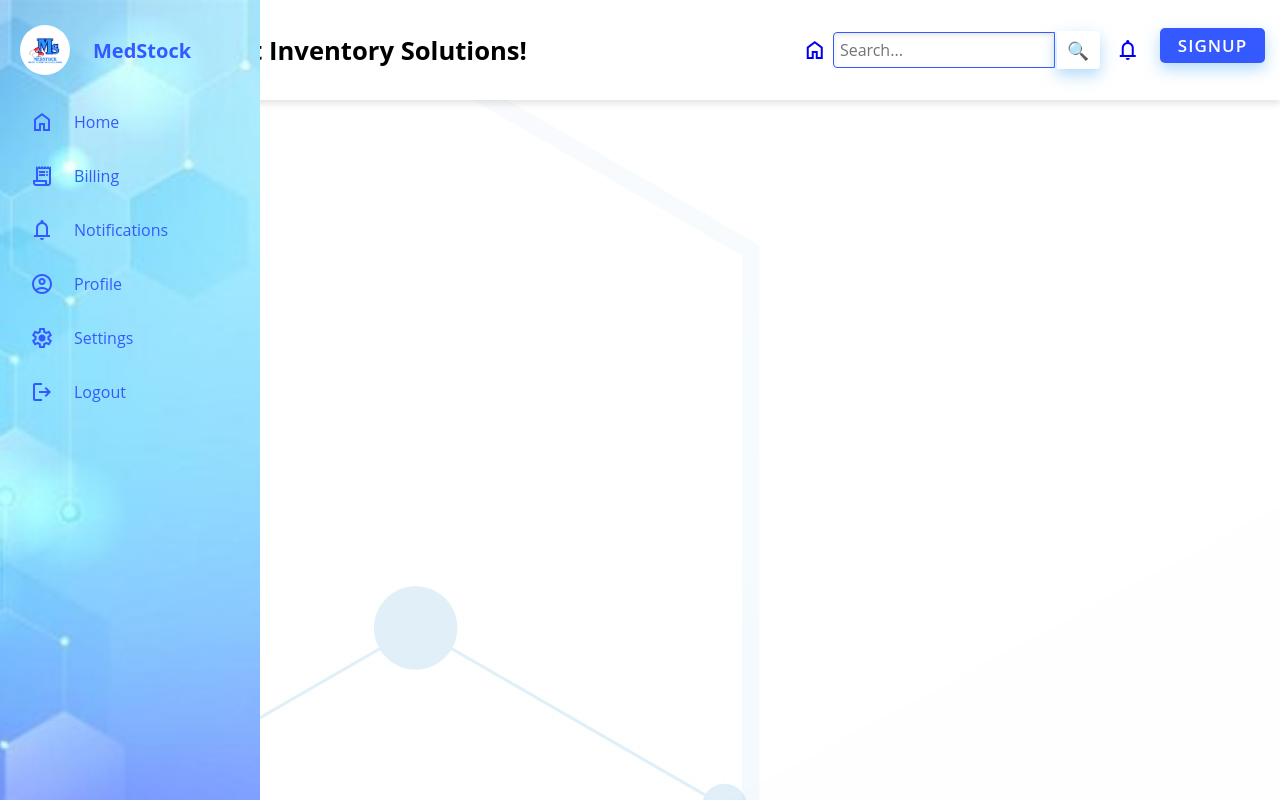
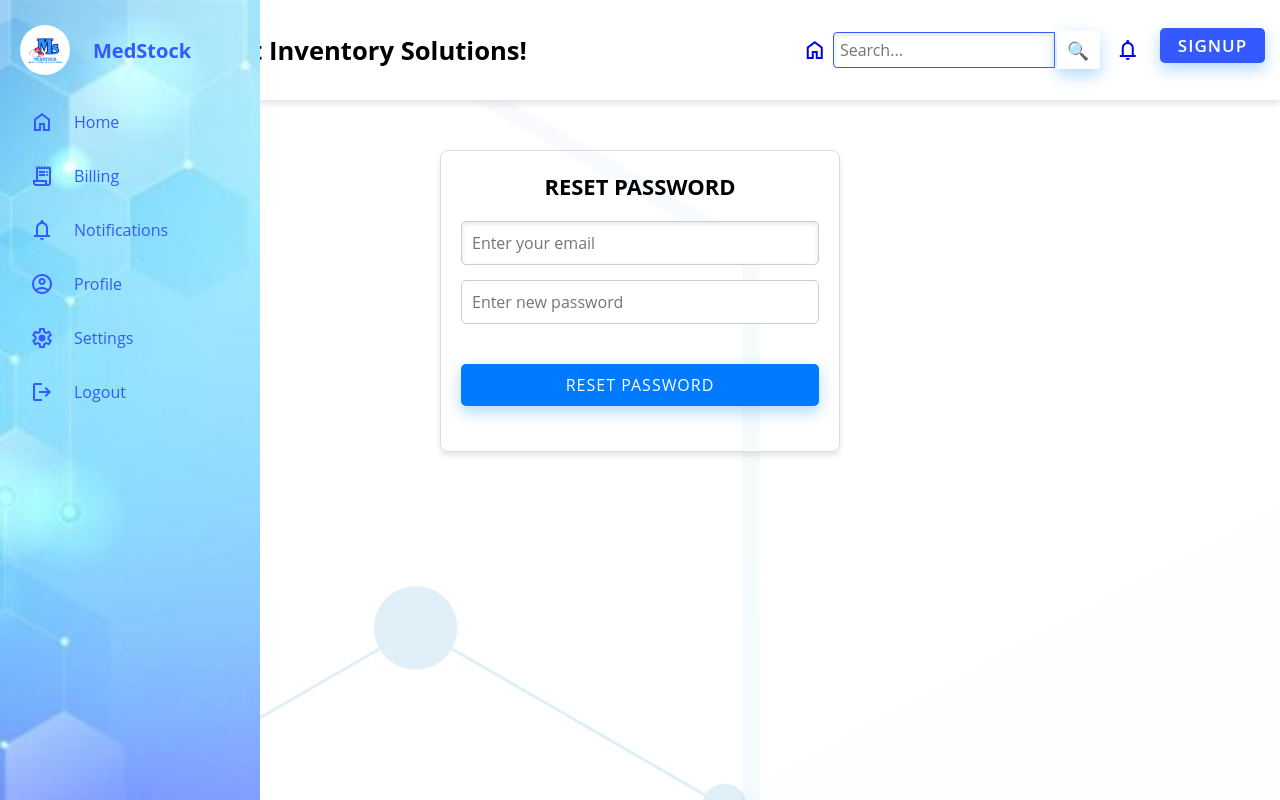
Before and after one commit to dnm10/New-MedStock, a React (Create React App) app in the folder medstock-app/: page /forgot-password in a window 1280 px wide. Built offline with nearby package versions, Linux system fonts and the light colour scheme.

Commit message:
started reset password..

```diff
--- a/medstock-app/src/App.js
+++ b/medstock-app/src/App.js
@@ -16,6 +16,8 @@ import Profile from './Components/Profile';
 import './App.css';
 import { BrowserRouter as Router, Routes, Route, Navigate, useLocation } from 'react-router-dom';
 import { RoleProvider, useRole } from './Components/RoleContext';
+ import ForgotResetPassword from "./Components/ForgotResetPassword";
+
 
 const Layout = ({ children }) => {
   const location = useLocation();
@@ -121,7 +123,7 @@ function App() {
                 }
               />
 
-<Route
+                <Route
                 path="/Profile"
                 element={
                   <ProtectedRoute>
@@ -129,6 +131,10 @@ function App() {
                   </ProtectedRoute>
                 }
               />
+             <Route path="/login" element={<AuthForm />} />
+        <Route path="/forgot-password" element={<ForgotResetPassword />} />
+        <Route path="/reset-password/:token" element={<ForgotResetPassword />} />
+
             </Routes>
           </Layout>
         </Router>
--- a/medstock-app/src/Components/AuthForm.js
+++ b/medstock-app/src/Components/AuthForm.js
@@ -229,7 +229,17 @@ const AuthForm = () => {
               </label>
             </div>
 
-            <button className={styles.lsbtn} type="submit">
+          <div className={styles.forgotPassword}>
+            <button
+              type="button"
+              className={styles.forgotPasswordBtn}
+              onClick={() => navigate("/forgot-password")}
+            >
+              Forgot Password?
+            </button>
+          </div>
+
+       <button className={styles.lsbtn} type="submit">
               {isLogin ? 'Log In' : 'Sign Up'}
             </button>
           </form>
--- /dev/null
+++ b/medstock-app/src/Components/ForgotResetPassword.js
@@ -0,0 +1,100 @@
+import React, { useState } from "react";
+
+const ResetPassword = () => {
+  const [email, setEmail] = useState("");
+  const [newPassword, setNewPassword] = useState("");
+
+  const handleResetPassword = async () => {
+    if (!email || !newPassword) {
+      alert("Please enter both email and new password");
+      return;
+    }
+
+    try {
+      const response = await fetch("http://localhost:5000/api/reset-password", {
+        method: "POST",
+        headers: { "Content-Type": "application/json" },
+        body: JSON.stringify({ email, newPassword }),
+      });
+
+      const data = await response.json();
+
+      if (response.ok) {
+        alert("Password reset successful!");
+        setEmail("");
+        setNewPassword("");
+      } else {
+        alert(data.message);
+      }
+    } catch (error) {
+      console.error("Error:", error);
+      alert("Something went wrong!");
+    }
+  };
+
+  return (
+    <div style={styles.container}>
+      <h2 style={styles.title}>RESET PASSWORD</h2>
+      <form style={styles.form} onSubmit={(e) => { e.preventDefault(); handleResetPassword(); }}>
+        <input
+          type="email"
+          placeholder="Enter your email"
+          value={email}
+          onChange={(e) => setEmail(e.target.value)}
+          required
+          style={styles.input}
+        />
+        <input
+          type="password"
+          placeholder="Enter new password"
+          value={newPassword}
+          onChange={(e) => setNewPassword(e.target.value)}
+          required
+          style={styles.input}
+        />
+        <button type="submit" style={styles.button}>Reset Password</button>
+      </form>
+    </div>
+  );
+};
+
+const styles = {
+  container: {
+    width: "100%",
+    maxWidth: "400px",
+    margin: "50px auto",
+    padding: "20px",
+    textAlign: "center",
+    border: "1px solid #ddd",
+    borderRadius: "8px",
+    boxShadow: "0px 4px 6px rgba(0, 0, 0, 0.1)",
+  },
+  title: {
+    marginBottom: "20px",
+    fontSize: "22px",
+    fontWeight: "bold",
+  },
+  form: {
+    display: "flex",
+    flexDirection: "column",
+    gap: "15px",
+  },
+  input: {
+    padding: "10px",
+    fontSize: "16px",
+    border: "1px solid #ccc",
+    borderRadius: "5px",
+    width: "100%",
+  },
+  button: {
+    padding: "10px",
+    fontSize: "16px",
+    backgroundColor: "#007bff",
+    color: "#fff",
+    border: "none",
+    borderRadius: "5px",
+    cursor: "pointer",
+  },
+};
+
+export default ResetPassword;
--- a/medstock-app/src/Components/Supplier.module.css
+++ b/medstock-app/src/Components/Supplier.module.css
@@ -280,7 +280,7 @@ textarea {
 }
 
 button[type="button"] {
-  background-color: #4caf50; /* Green background for save */
+  background-color: #6b70ff; /* Green background for save */
   color: white;
   padding: 10px 20px;
   font-size: 1rem;
@@ -291,5 +291,5 @@ button[type="button"] {
 }
 
 button[type="button"]:hover {
-  background-color: #388e3c; /* Darker green on hover */
+  background-color: #484be0; /* Darker green on hover */
 }
```
Also changed, not shown: 1 other file (tests, documents, lock files or other folders).
